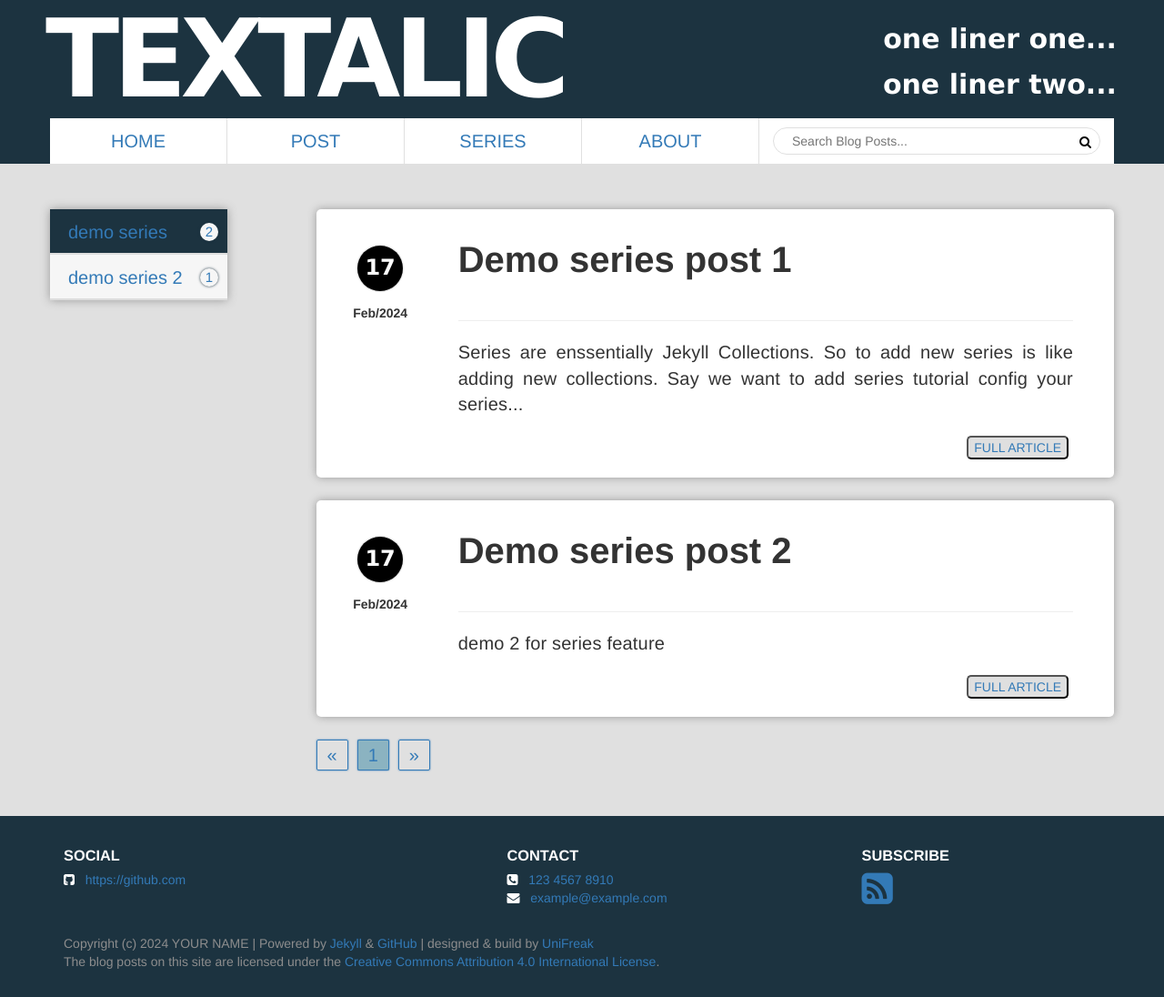
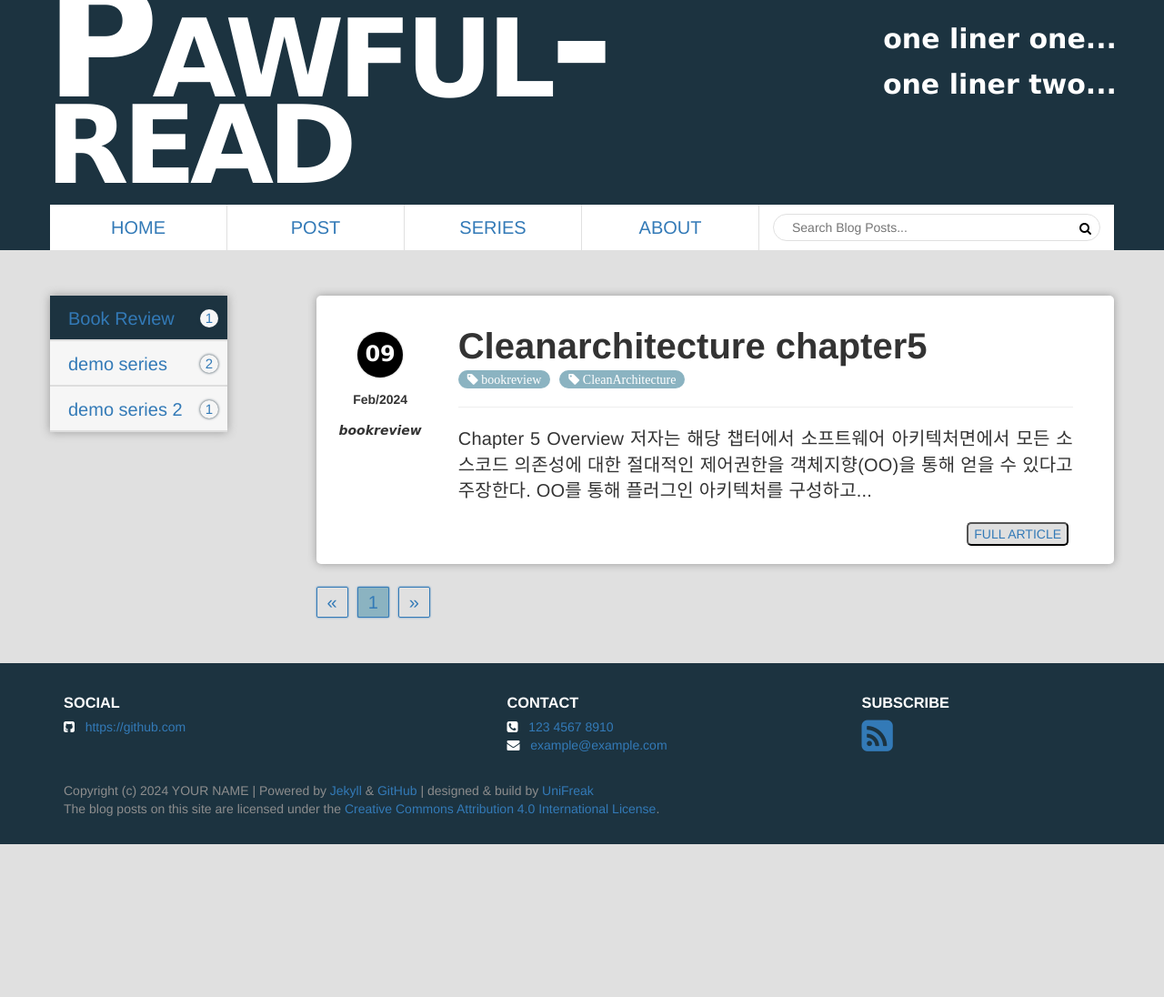
Before and after one commit to pawful-code/pawful-code.github.io, a Jekyll site: the page built from series/index.html, in a window 1280 px wide. Shown: the whole page at 91% size. Built offline with Jekyll 4.4.1, drawn with Linux system fonts in a browser that asks for light colours; after the commit the page ends 928 px from its top, so only the background shows below that.

Commit message:
save-mid

```diff
--- /dev/null
+++ b/_Book_Review/2024-02-09-CleanArchitecture_Chapter5.md
@@ -0,0 +1,24 @@
+---
+category: bookreview
+tags: [bookreview, CleanArchitecture]
+usemath: [latex]
+---
+
+# Chapter 5
+## Overview
+ 저자는 해당 챕터에서 소프트웨어 아키텍처면에서 모든 소스코드 의존성에 대한 절대적인 제어권한을 객체지향(OO)을 통해 얻을 수 있다고 주장한다. OO를 통해 플러그인 아키텍처를 구성하고 고수준의 정책을 포함하는 모듈과 저수준의 세부사항을 포함하는 모듈의 독립성을 보장할 수 있다고 주장한다. 해당 챕터는 객체지향의 세가지 주요 개념인 "캡슐화", "상속", "다형성"을 보이며 "의존성 역전"을 이용하여 아키텍처 수준의 의존성을 제어하고 변경사항에 보다 쉽게 대응할 수 있는 설계를 보인다.
+
+## Key Concepts
+"캡슐화", "상속", "다형성", "의존성 역전", "객체지향"
+
+## Review
+해당 챕터는 기존에 객체지향을 나타내는 "함수와 데이터의 집합" 또는 "현실세계를 모델링하는 새로운 방법"등의 모호한 정의를 쓰는 대신 객체지향을 씀으로써 얻고자 하는 목표(loosly coupled & highly cohesion)와 이득을 보이며 그 예로 객체지향의 안정적이고 편리하게 다형성을 제공하는 특성을 통해 의존성역전을 어디에서든 일으킴을 보인다.
+
+### Dependency injection (의존성 역전)
+
+
+### Encapsulation (캡슐화)
+
+### Inheritance (상속)
+
+### Polymorphism (다형성)
--- a/_config.yml
+++ b/_config.yml
@@ -21,12 +21,12 @@ permalink: /:categories/:title
 excerpt_separator: "[-----]"
 
 url: # Required: replace this with your domain
-name: textalic # Required: will be displayed on every page's header
+name: Pawful-read # Required: will be displayed on every page's header
 title: site title # Required: site's default title
 shout: # Required: **TWO** lines, will be displayed on page's header.
   - one liner one...
   - one liner two...
-description: "Some short description on your site" # Required
+description: "Reading Review with Software Engineering" # Required
 
 disqus:
   comments: false # Global toggle on/off disqus comment
@@ -51,6 +51,8 @@ collections: # Define post series here
     output: true
   demo_series_2:
     output: true
+  Book_Review:
+    output: true
 
 defaults:
   - scope:
```
